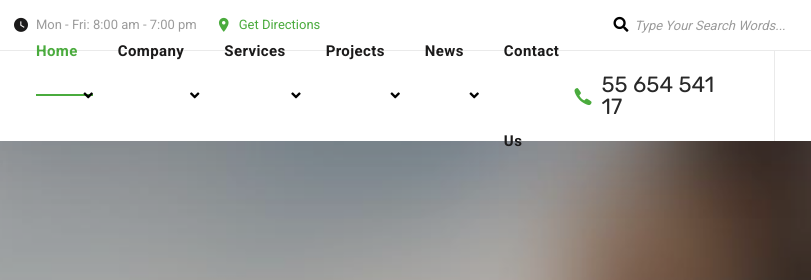
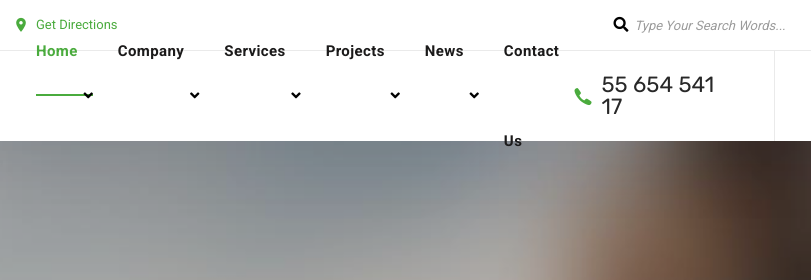
Before and after one commit to iZeeshanHassan/FusionSolar, a plain HTML site: page index.html in a window 1280 px wide. Shown: the top 280 px of the page, 219-1030 px from the left. Drawn offline with Linux system fonts and the light colour scheme; files whose address does not match are found by name.

Commit message:
header changes

```diff
--- a/index.html
+++ b/index.html
@@ -35,10 +35,10 @@
                     <i class="icon-mail"></i>
                     <a href="mailto:Solatec@7oroof.com">Email: Solatec@7oroof.com</a>
                   </li>
-                  <li>
-                    <i class="icon-clock"></i>
-                    <a href="contact-us.html">Mon - Fri: 8:00 am - 7:00 pm</a>
-                  </li>
+<!--                  <li>-->
+<!--                    <i class="icon-clock"></i>-->
+<!--                    <a href="contact-us.html">Mon - Fri: 8:00 am - 7:00 pm</a>-->
+<!--                  </li>-->
                   <li>
                     <i class="icon-location color-primary"></i>
                     <a href="#" class="color-primary">Get Directions</a>
```
